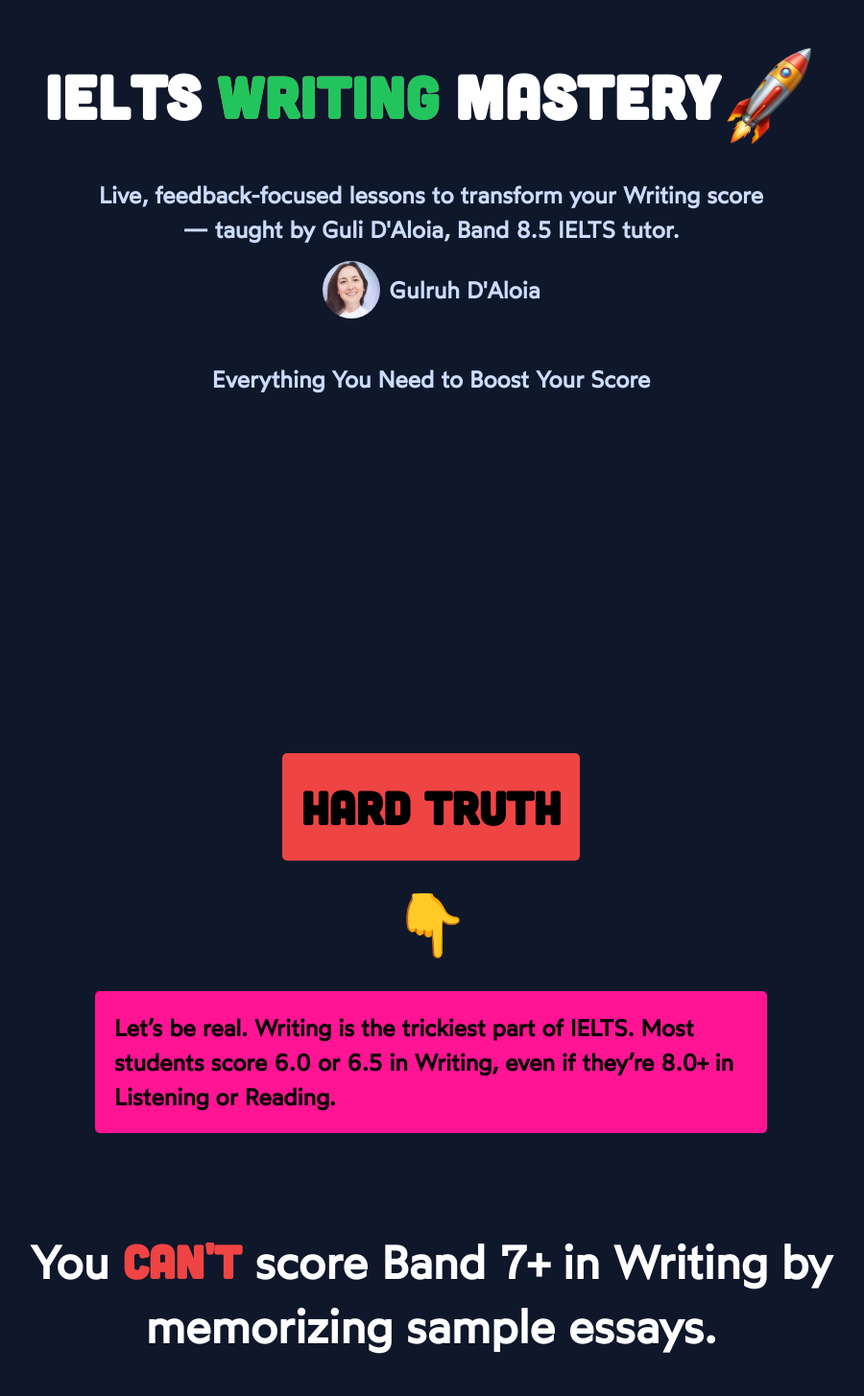
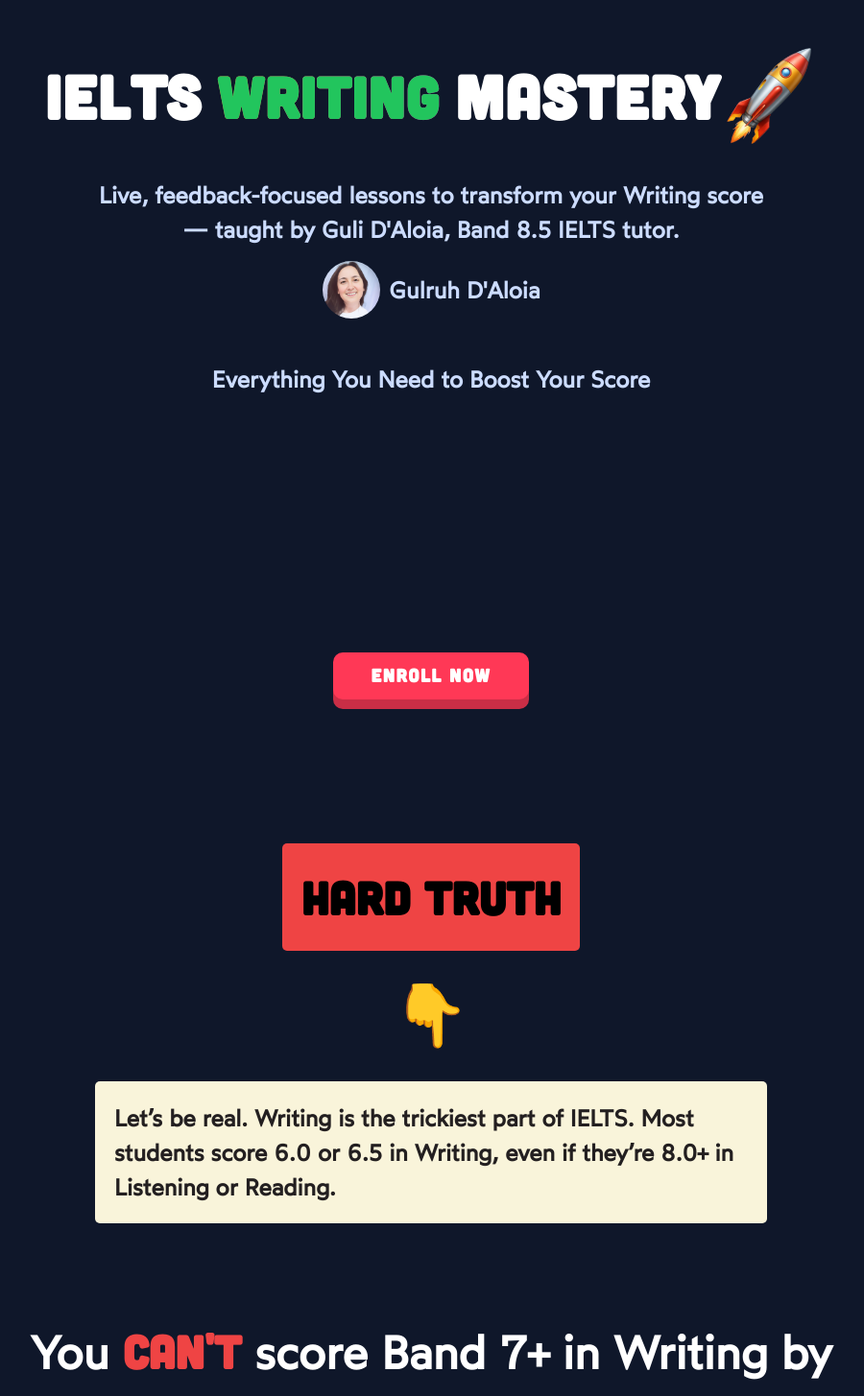
Before and after one commit to Mirjalol49/Writing-Mastery-Course-real-project, a React (Vite) app: page / in a window 1280 px wide. Shown: the top 1455 px of the page at 96% size, without its empty margins (191-1091 px from the left). Built offline with nearby package versions, Linux system fonts and the light colour scheme.

Commit message:
btn added

```diff
--- a/src/App.jsx
+++ b/src/App.jsx
@@ -1,11 +1,13 @@
 import React from 'react'
 import Header from './Pages/Header/Header'
 import Main from './Pages/Main/Main'
-const App = () => {
+import Footer from './Pages/Footer/Footer'
+  const App = () => {
   return (
     <div>
         <Header />
         <Main />
+        <Footer />
     </div>
   )
 }
--- a/src/Pages/Footer/Footer.jsx
+++ b/src/Pages/Footer/Footer.jsx
@@ -0,0 +1,9 @@
+import React from 'react'
+
+const Footer = () => {
+  return (
+    <footer>© 2025-present <a href="https://t.me/mirjalol_shamsiddinov" target="_blank" rel="noopener noreferrer">@mirjalol_shamsiddinov</a>  All rights reserved.</footer>
+  )
+}
+
+export default Footer
--- a/src/Pages/Header/Header.css
+++ b/src/Pages/Header/Header.css
@@ -5,6 +5,9 @@
   margin-top: 50px;
   flex-direction: column;
   gap: 15px;
+  padding: 0 15px; /* Add horizontal padding to prevent content from touching edges */
+  box-sizing: border-box; /* Include padding in element's total width */
+  width: 100%; /* Ensure content takes full width */
   --tw-text-opacity: 1;
   color: rgb(204 220 255/var(--tw-text-opacity));
   font-weight: 700;
--- a/src/Pages/Header/Header.jsx
+++ b/src/Pages/Header/Header.jsx
@@ -31,6 +31,12 @@
          </div>
              <ImagesReveal />
 
+    <div class="glass-wrapper">
+  <a href="https://t.me/@saidabdullaeva" class="buy-content-button">
+   Enroll Now
+  </a>
+    </div>
+
 
 
         </div>
--- a/src/Pages/Main/TimeTable/Time.css
+++ b/src/Pages/Main/TimeTable/Time.css
@@ -43,6 +43,7 @@
     font-size: 2rem;
     font-weight: bold;
     color: #0f0d0e;
+    text-align: center;
 }
 
 .time-box-morning-description {
@@ -70,11 +71,26 @@
 }
 
 @media screen and (max-width: 600px) {
-
+.time-title {
+    font-size: 2.5rem;
+}
     .time-box {
         flex-direction: column;
+
+    }
+
+    .time-box-gif {
+        width: 150px;
+        margin: 0 auto;
+    }
+
+    .time-box-morning-title {
+        font-size: 1.5rem;
+    }
+
+    .time-box-morning-description {
+        font-size: 1rem;
     }
 
 
-
 }
--- a/src/Pages/Main/Why/Why.css
+++ b/src/Pages/Main/Why/Why.css
@@ -54,10 +54,10 @@
     width: 100%;
     max-width: 700px;
     line-height: 1.5;
-    background-color: deeppink;
+    background-color: #f9f4da;
     padding: 20px;
     border-radius: 5px;
-    color: #000;
+    color: #231f20;
   }
 
   .why-description-2-container {
@@ -128,7 +128,7 @@
 
   @media screen and (max-width: 600px) {
     .why-description {
-        font-size: 2rem;
+        font-size: 1.5rem;
     }
 
     .why-description-2 {
```
Also changed, not shown: src/Pages/Footer/Footer.css (+10 -0 lines).
